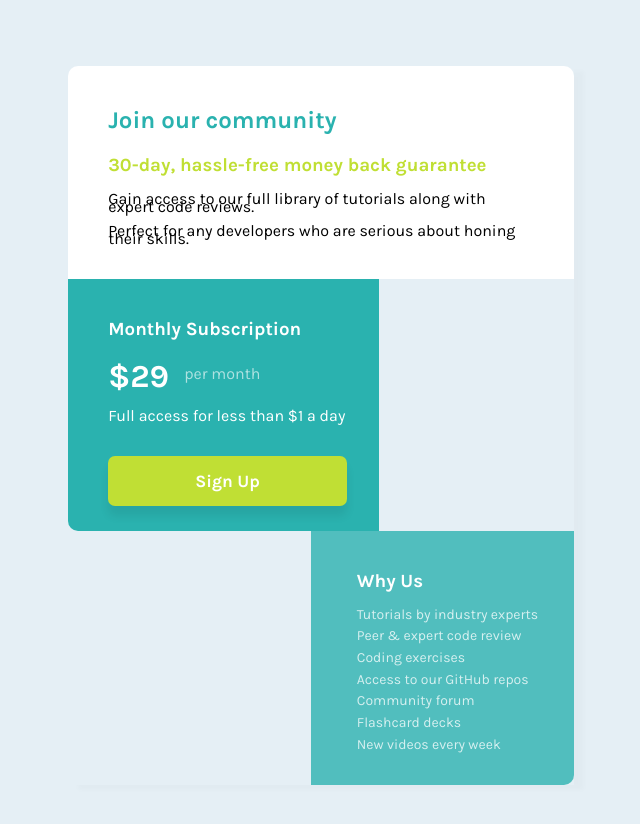
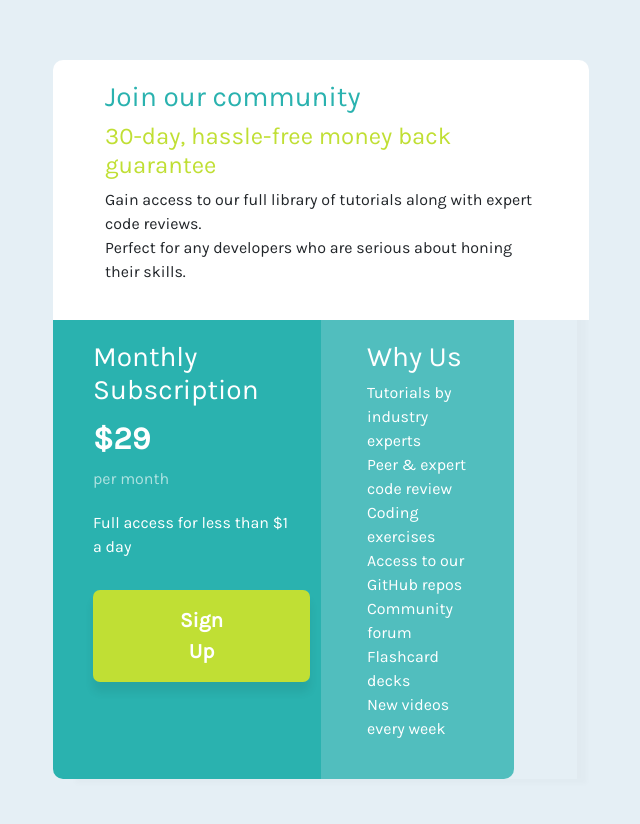
Before and after one commit to mclaramarinho/-challenge-2-single-price-grid-component, a plain HTML site: page index.html in a window 1280 px wide. Shown: the part 106-930 px from the top of the page, without its empty margins (319-959 px from the left). Drawn offline with nearby package versions, Linux system fonts and the light colour scheme.

Commit message:
Inserted bootstrap
The layout was now built using BS + CSS

```diff
--- a/index.html
+++ b/index.html
@@ -5,12 +5,14 @@
   <meta name="viewport" content="width=device-width, initial-scale=1.0"> <!-- displays site properly based on user's device -->
 
   <link rel="icon" type="image/png" sizes="32x32" href="./images/favicon-32x32.png">
-
   <title>Frontend Mentor | Single Price Grid Component</title>
 
+  <style> @import url('https://fonts.googleapis.com/css2?family=Karla:ital,wght@0,400;1,700&display=swap'); </style>
+
+
+  <link href="https://cdn.jsdelivr.net/npm/bootstrap@5.3.0-alpha1/dist/css/bootstrap.min.css" rel="stylesheet" integrity="sha384-GLhlTQ8iRABdZLl6O3oVMWSktQOp6b7In1Zl3/Jr59b6EGGoI1aFkw7cmDA6j6gD" crossorigin="anonymous">
+  <script src="https://cdn.jsdelivr.net/npm/bootstrap@5.3.0-alpha1/dist/js/bootstrap.bundle.min.js" integrity="sha384-w76AqPfDkMBDXo30jS1Sgez6pr3x5MlQ1ZAGC+nuZB+EYdgRZgiwxhTBTkF7CXvN" crossorigin="anonymous"></script>
   <link rel="stylesheet" href="CSS/style.css">
-  <link rel="preconnect" href="https://fonts.googleapis.com"><link rel="preconnect" href="https://fonts.gstatic.com" crossorigin><link href="https://fonts.googleapis.com/css2?family=Karla&display=swap" rel="stylesheet">
-  <link rel="preconnect" href="https://fonts.googleapis.com"><link rel="preconnect" href="https://fonts.gstatic.com" crossorigin><link href="https://fonts.googleapis.com/css2?family=Karla:wght@700&display=swap" rel="stylesheet">
 
 </head>
 
@@ -19,42 +21,37 @@
 
   <div id="main-container">
 
-  <div id="top-container">
-    <h2 id="join-header">Join our community</h2>
-    <h3 id="money-back">30-day, hassle-free money back guarantee</h3>
-    <p class="gain-access">Gain access to our full library of tutorials along with expert code reviews.</p>
-    <p class="gain-access">Perfect for any developers who are serious about honing their skills.</p>
-  </div>
+    <div class="row" id="top-container">
 
+      <h3 id="join-header">Join our community</h3>
+      <div><h4 id="money-back">30-day, hassle-free money back guarantee</h4></div>
 
-  <div id="left-container">
-    <h3 id="month-sub">Monthly Subscription</h3>
-    <span id="price">&dollar;29</span>
-    <span id="per-month">per month</span>
-    <p id="description">Full access for less than &dollar;1 a day</p>
-    <button id="sign-up"><a href="" id="btn-text">Sign Up</a></button>
-  </div>
-
-
-  <div id="right-container">
-    <h3 id="why-us">Why Us</h3>
-    <p class="reasons">Tutorials by industry experts</p>
-    <p class="reasons">Peer &amp; expert code review</p>
-    <p class="reasons">Coding exercises</p>
-    <p class="reasons">Access to our GitHub repos</p>
-    <p class="reasons">Community forum</p>
-    <p class="reasons">Flashcard decks</p>
-    <p class="reasons">New videos every week</p>
-  </div>
+      <p id="gain-access">Gain access to our full library of tutorials along with expert code reviews.<br>Perfect for any developers who are serious about honing their skills.</p>
 
     </div>
 
 
+    <div class="row" id="bottom-container">
 
+      <div class="col-lg-6" id="left-container">
+        <h3 id="month-sub">Monthly Subscription</h3>
 
+        <div class="row">
+          <span class="col-lg-6" id="price">&dollar;29</span>
+          <p class="col-lg-6" id="per-month">per month</p>
+        </div>
 
+        <p>Full access for less than &dollar;1 a day</p>
+        <button id="sign-up"><a href="" id="btn-text">Sign Up</a></button>
 
+      </div>
 
+      <div class="col-lg-6" id="right-container">
+        <h3 id="why-us">Why Us</h3>
+        <p id="reasons">Tutorials by industry experts<br>Peer &amp; expert code review<br>Coding exercises<br>Access to our GitHub repos<br>Community forum<br>Flashcard decks<br>New videos every week</p>
+      </div>
+    </div>
+  </div>
 
 </body>
 </html>
```
Lines whose indentation alone changed are shown as unchanged.
